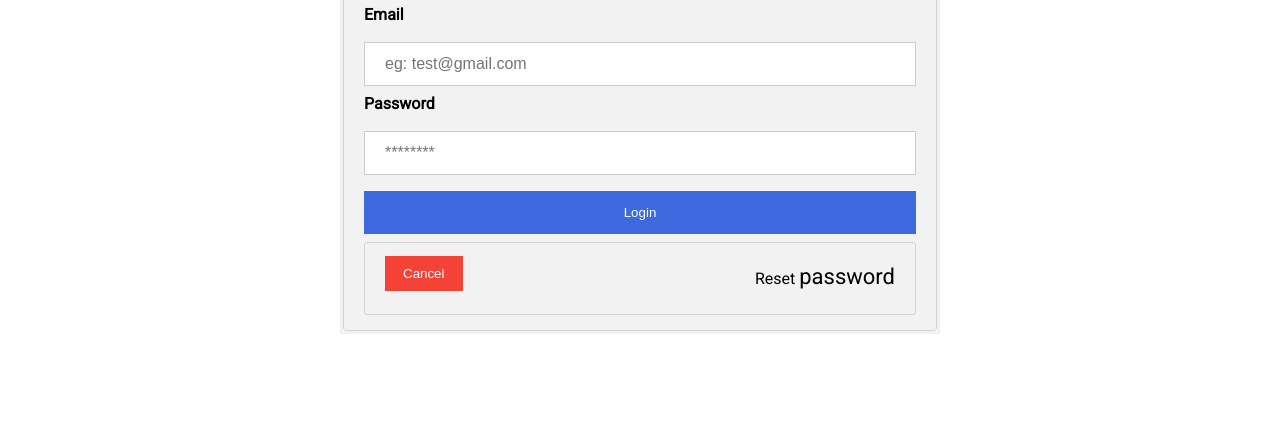
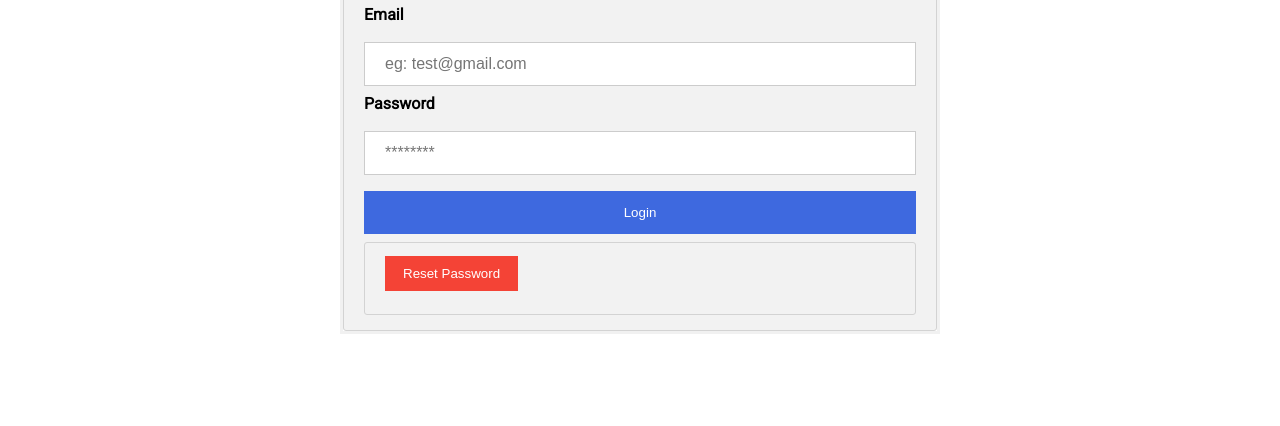
Before and after one commit to GerrardE/EPIC-Mail, a plain HTML site: page UI/login.html in a window 1280 px wide. Shown: the part 309-735 px from the top of the page. Drawn offline with Linux system fonts and the light colour scheme.

```diff
--- a/UI/login.html
+++ b/UI/login.html
@@ -1,6 +1,5 @@
 <!DOCTYPE html>
 <html lang="en">
-
    <head>
       <title>EPIC Mail</title>
       <meta name="viewport" content="width=device-width, height=device-height, initial-scale=1.0, maximum-scale=1.0, user-scalable=0">
@@ -10,43 +9,35 @@
       <link rel="stylesheet" href="https://cdnjs.cloudflare.com/ajax/libs/font-awesome/4.7.0/css/font-awesome.min.css">
       <link href="https://fonts.googleapis.com/css?family=Roboto" rel="stylesheet">
    </head>
-
    <body>
-
       <nav class="topnav" id="topnav">
          <a href="login.html" class="active">Login</a>
          <a href="signup.html">Sign Up</a>
-
          <a href="javascript:void(0);" class="icon" onclick="navBar();">
          <i class="fa fa-bars"></i>
          </a>
       </nav>
-
       <main>
          <div id="main" class="login-form">
             <form action="inbox.html">
                <div class="container">
                   <p><strong>EPIC | Mail</strong> <br><br> A simple web app that helps people exchange
-                           messages/information over the internet.</p>
-              <h1>Login Here</h1><hr>
+                     messages/information over the internet.
+                  </p>
+                  <h1>Login Here</h1>
+                  <hr>
                   <label for="email"><b>Email</b></label>
                   <input type="email" placeholder="eg: test@gmail.com" name="email" required>
-
                   <label for="psw"><b>Password</b></label>
                   <input type="password" placeholder="********" name="psw" required>
-
                   <button type="submit">Login</button>
-
                   <div class="container">
-                    <button type="button" class="cancelbtn">Cancel</button>
-                    <span class="psw">Reset <a href="reset-password.html"> password</a></span>
+                     <button type="button" class="cancelbtn" onclick="window.location.href='reset-password.html'">Reset Password</button>
                   </div>
                </div>
             </form>
          </div>
       </main>
-
-
       <footer class="footer">
          <p>Copyright (c) 2019 <a href="/"><strong>EPIC Mail</strong></a> All Rights Reserved.</p>
       </footer>
```
Lines whose indentation alone changed are shown as unchanged.
